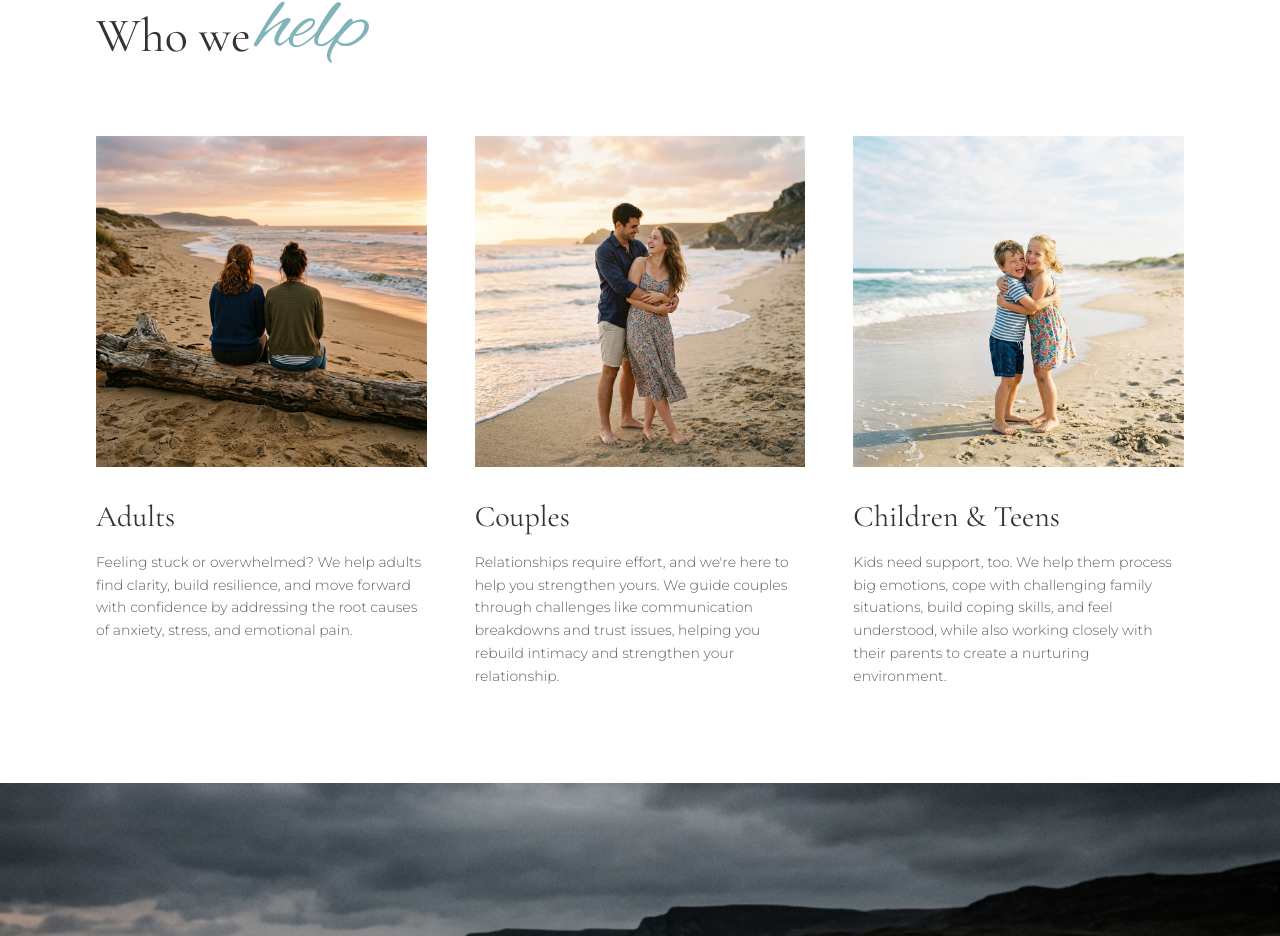
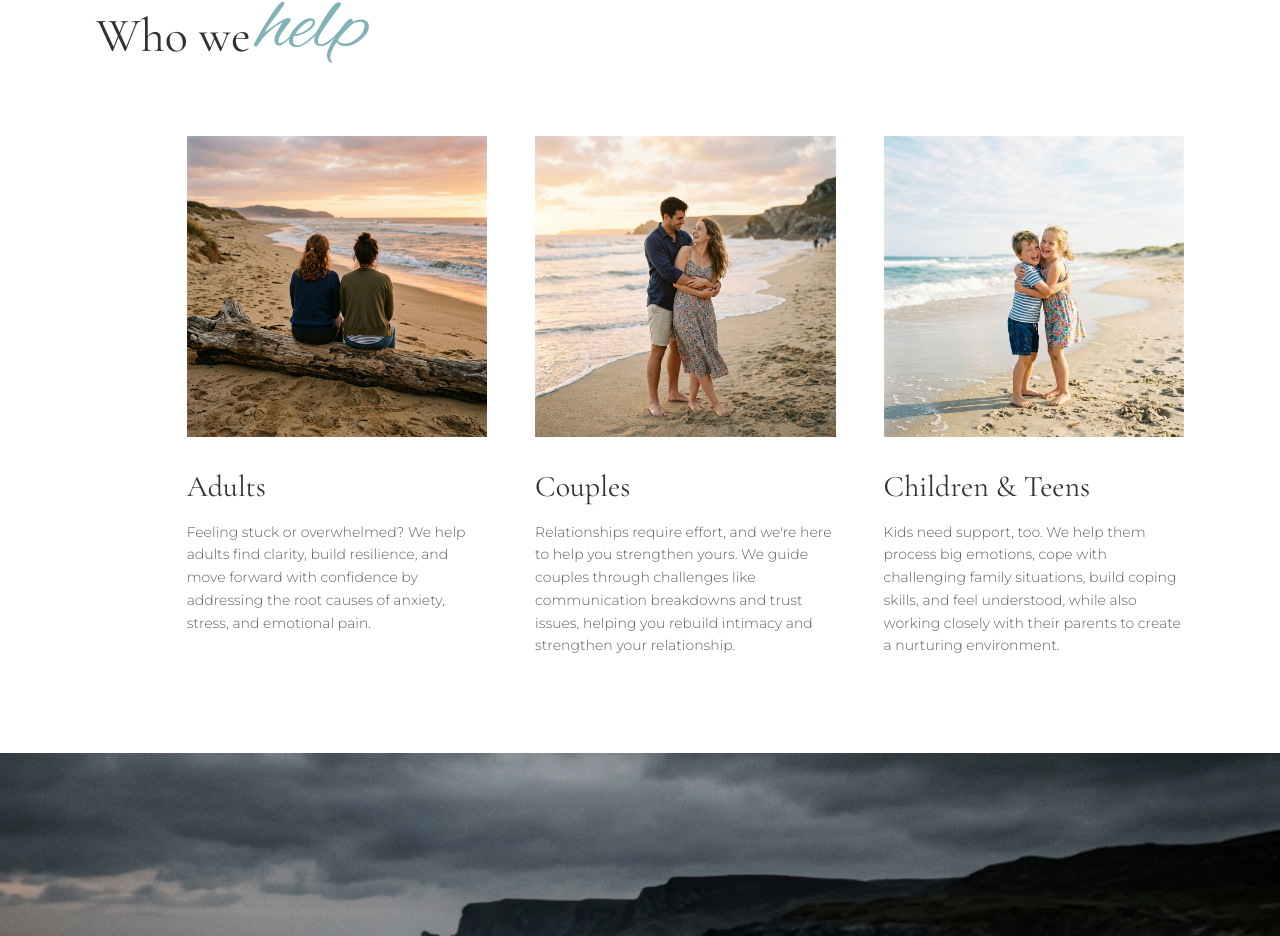
Before and after one commit to meethatkar/-Growth_Therapy_assignment-_2, a Next.js app: page / in a window 1280 px wide. Shown: the part 1876-2812 px from the top of the page. Built offline with nearby package versions, Linux system fonts and the light colour scheme.

Commit message:
format whoWeHelpSection.

```diff
--- a/src/components/WhoWeHelpSection.jsx
+++ b/src/components/WhoWeHelpSection.jsx
@@ -12,7 +12,7 @@ const WhoWeHelpSection = () => {
           </span>
         </h2>
 
-        <div className="grid grid-cols-1 md:grid-cols-3 gap-8 lg:gap-12">
+        <div className="grid grid-cols-1 md:grid-cols-3 gap-8 lg:gap-12 md:w-11/12 ml-auto">
           {helpData.map((item, index) => (
             <div key={index} className="flex flex-col">
               <div className="w-full aspect-square relative mb-8">
```
